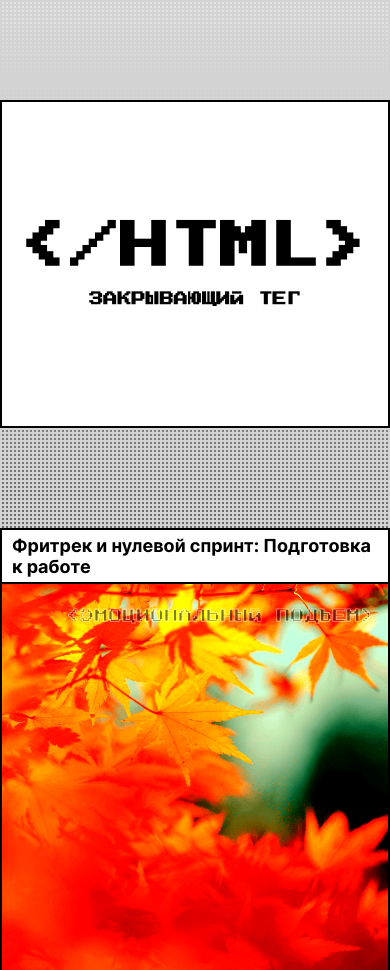
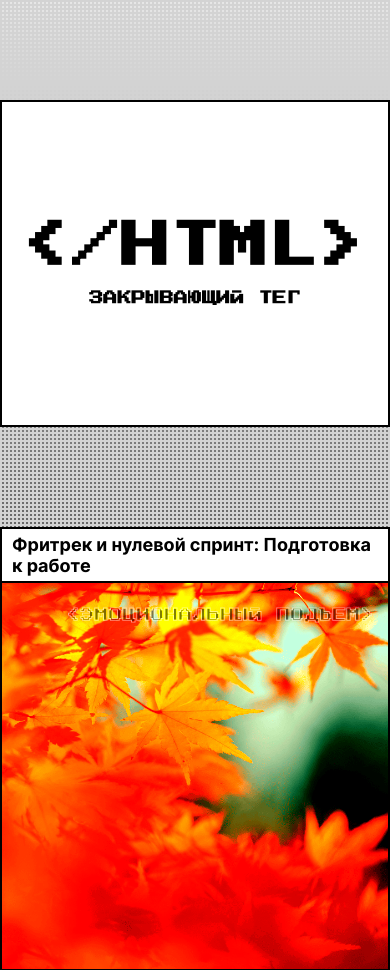
Before and after one commit to RadTan98/zakrivayuschiy-teg-f, a plain HTML site: page index.html in a window 390 px wide. Shown: the top 970 px of the page. Drawn offline with Linux system fonts and the light colour scheme.

Commit message:
заголовок в шапке для мобильного

```diff
--- a/styles/style.css
+++ b/styles/style.css
@@ -47,7 +47,7 @@
 }
 
 .header_title {
-  font-size: clamp(3.0625rem, 2.7768rem + 1.4286vw, 4.0625rem);
+  font-size: var(--font-size-title-header);
 
 }
 
@@ -320,6 +320,11 @@
 }
 
 @media (width <= 768px) {
+  .header_title {
+    font-size: var(--font-size-title-header);
+  }
+
+
   .save-button {
    flex-direction: column;
    padding:15px 18px;
--- a/styles/variables.css
+++ b/styles/variables.css
@@ -16,11 +16,13 @@
       linear-gradient(#e7e7e7 0.01%, #1a1a1a);
     --inline-size-block: clamp(23.438rem, 16.285rem + 30.516vw, 43.75rem);
     --icon-width:22px;
+    --font-size-title-header:clamp(3.0625rem, 2.7768rem + 1.4286vw, 4.0625rem);
     }
 
     @media (width <= 768px) {
       :root {
         --inline-size-block: 100%;
         --icon-width:28px;
+        --font-size-title-header: clamp(3.063rem, 2.71rem + 1.502vw, 4.063rem);
       }
     }
```
